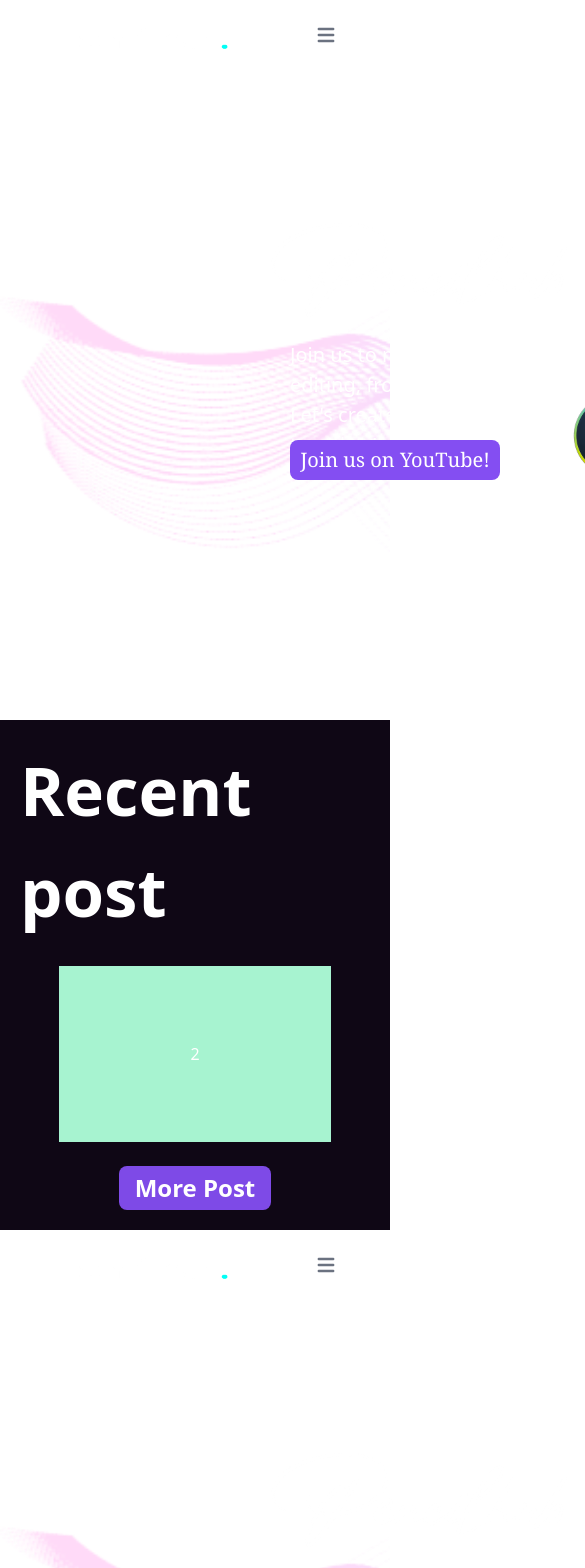
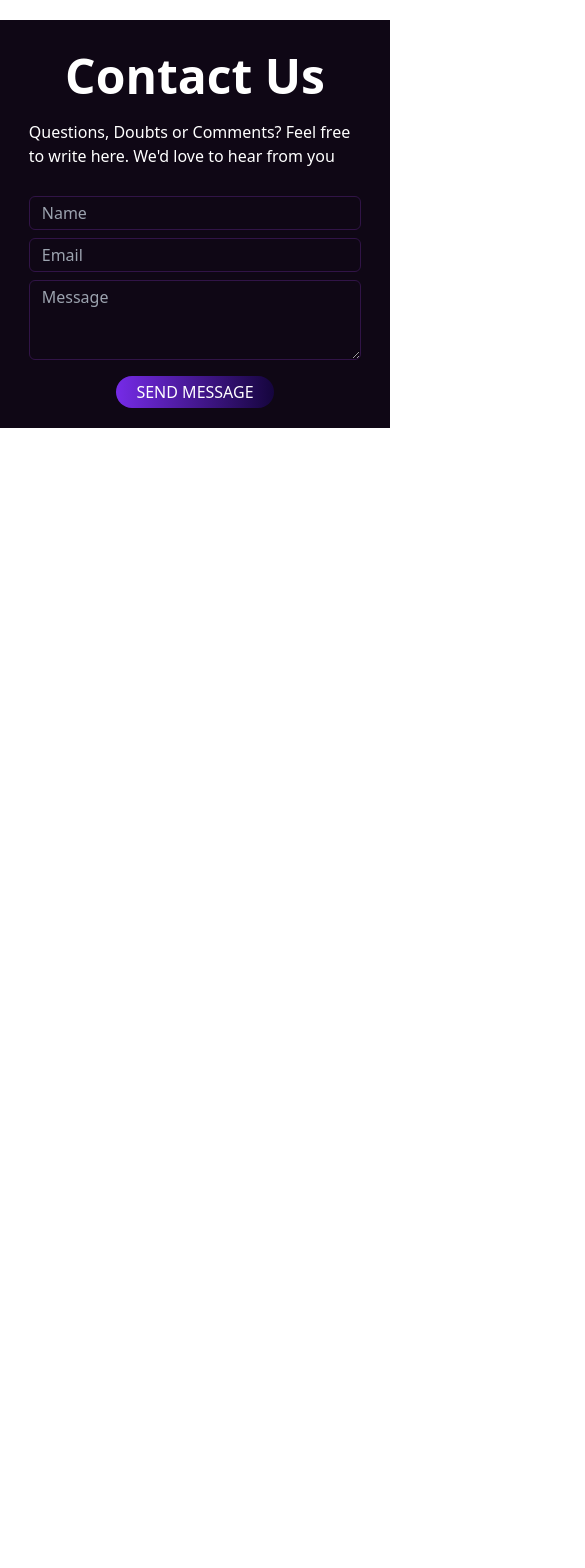
Before and after one commit to AbdulWaris786/PENCILHUB---Frontend, an Angular app: page / in a window 390 px wide. Shown: the top 1568 px of the page, 585 px wide, since content can reach past the window. After the commit the page ends 844 px from the top, so only its background shows below. Built offline with nearby package versions, Linux system fonts and the light colour scheme; grey boxes are pictures that could not be loaded.

Commit message:
Completed UI design of contact us page and made it responsive

```diff
--- a/src/app/app.component.html
+++ b/src/app/app.component.html
@@ -1,3 +1 @@
 <app-first-page></app-first-page>
-<app-header></app-header>
-<app-layer-one></app-layer-one>
--- a/src/app/contactUs/contactUs.component.html
+++ b/src/app/home/components/contactUs/contactUs.component.html
@@ -1,14 +1,14 @@
 <div class="mt-5 bg-[rgb(15,7,21)] w-full py-5 px-5 text-[rgb(255,255,255)] flex flex-col gap-2 items-center">
-    <div class="text-[4rem]"><b>Contact Us</b></div>
-    <div class="flex flex-wrap">Questions, Doubts or Comments? Feel free to write here. We'd love to hear from you</div>
+    <div class="text-[3.5rem] sm_max:text-[3rem]"><b>Contact Us</b></div>
+    <div class="flex justify-center w-[95%]">Questions, Doubts or Comments? Feel free to write here. We'd love to hear from you</div>
     <div class="flex flex-col items-center gap-2 w-full pt-5">
-        <div class="flex gap-2 items-center w-[27rem]">
+        <div class="flex gap-2 items-center w-[95%] max-w-[30rem]">
             <input type="text" placeholder="Name" class="w-full border border-[rgb(49,20,71)] outline-none rounded-md px-3 focus:bg-[rgb(24,11,34)] py-1 bg-[rgb(15,7,21)] text-[rgb(255,255,255)]">
         </div>
-        <div class="flex gap-2 items-center w-[27rem]">
+        <div class="flex gap-2 items-center w-[95%] max-w-[30rem]">
             <input type="email" placeholder="Email" class="w-full border border-[rgb(49,20,71)] outline-none rounded-md px-3 focus:bg-[rgb(24,11,34)] py-1 bg-[rgb(15,7,21)] text-[rgb(255,255,255)]">
         </div>
-        <div class="flex gap-2 w-[27rem] h-[5rem]">
+        <div class="flex gap-2 w-[95%] max-w-[30rem] h-[5rem]">
             <textarea name="" placeholder="Message" class="w-full border border-[rgb(49,20,71)] outline-none rounded-md px-3 focus:bg-[rgb(24,11,34)] py-1 bg-[rgb(15,7,21)] text-[rgb(255,255,255)]"></textarea>
         </div>
         <button class="mt-2 px-5 py-1 rounded-2xl active:scale-95 transition duration-100 ease-in-out" style="background-image: linear-gradient(to right, #762be7, #15053d);">SEND MESSAGE</button>
--- a/src/app/home/components/mainPage/mainpage.component.html
+++ b/src/app/home/components/mainPage/mainpage.component.html
@@ -1,5 +1,6 @@
 <div class="h-[auto] w-[100vw] dark:bg-custom-gradient">
-    <app-header></app-header>
+    <!-- <app-header></app-header>
     <app-layer-one></app-layer-one>
-    <slider-component></slider-component>
+    <slider-component></slider-component> -->
+    <contact-us-component></contact-us-component>
 </div>
--- a/src/app/home/home.module.ts
+++ b/src/app/home/home.module.ts
@@ -4,13 +4,15 @@ import { MainPageComponent } from "./components/mainPage/mainpage.component";
 import { SliderComponent } from "./components/sliderComponent/slider.component";
 import { LayerOneComponent } from "./components/layerOne/layerone.conponent";
 import { CommonModule } from "@angular/common";
+import { ConatactUsComponent } from "./components/contactUs/contactUs.component";
 
 @NgModule({
     declarations:[
         HeaderComponent,
         MainPageComponent,
         SliderComponent,
-        LayerOneComponent
+        LayerOneComponent,
+        ConatactUsComponent
 
     ],
     imports:[
--- a/tailwind.config.js
+++ b/tailwind.config.js
@@ -13,6 +13,20 @@ module.exports = {
         'adobe-premiere':'url(/assets/images/adobe-premiere-pro-.png)',
         'light-room' :'url(/assets/images/pngwing.com.png)',
         'after-effect':'url(/assets/images/aftereffect.png)',
+      },
+      screens: {
+        "xs" : "390px",
+        "sm" : "640px",
+        "md" : "868px",
+        "lg" : "1004px",
+        "xl" : "1138px",
+        "2xl" : "1536px",
+        "xs_max" : { max : "390px" },
+        "sm_max" : { max : "640px" },
+        "md_max" : { max : "868px" },
+        "lg_max" : { max : "1004px" },
+        "xl_max" : { max : "1138px" },
+        "2xl_max" : { max : "1536px" }
       }
     },
   },
```
Also changed, not shown: src/app/home/components/contactUs/contactUs.component.ts (renamed from src/app/contactUs/contactUs.component.ts).
